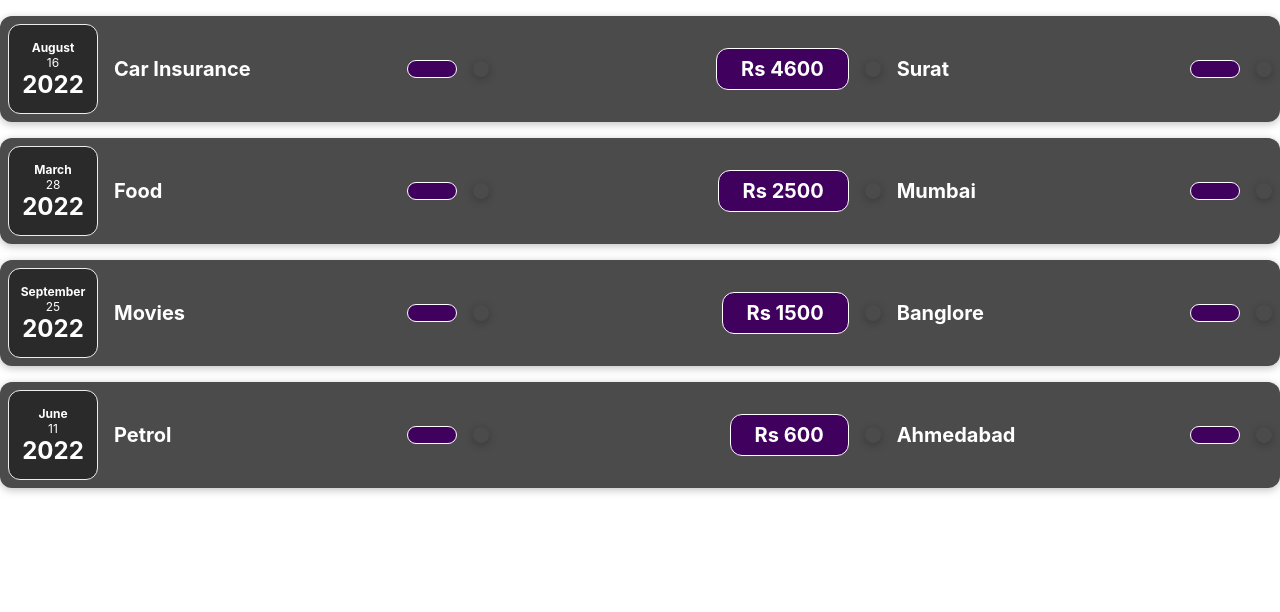
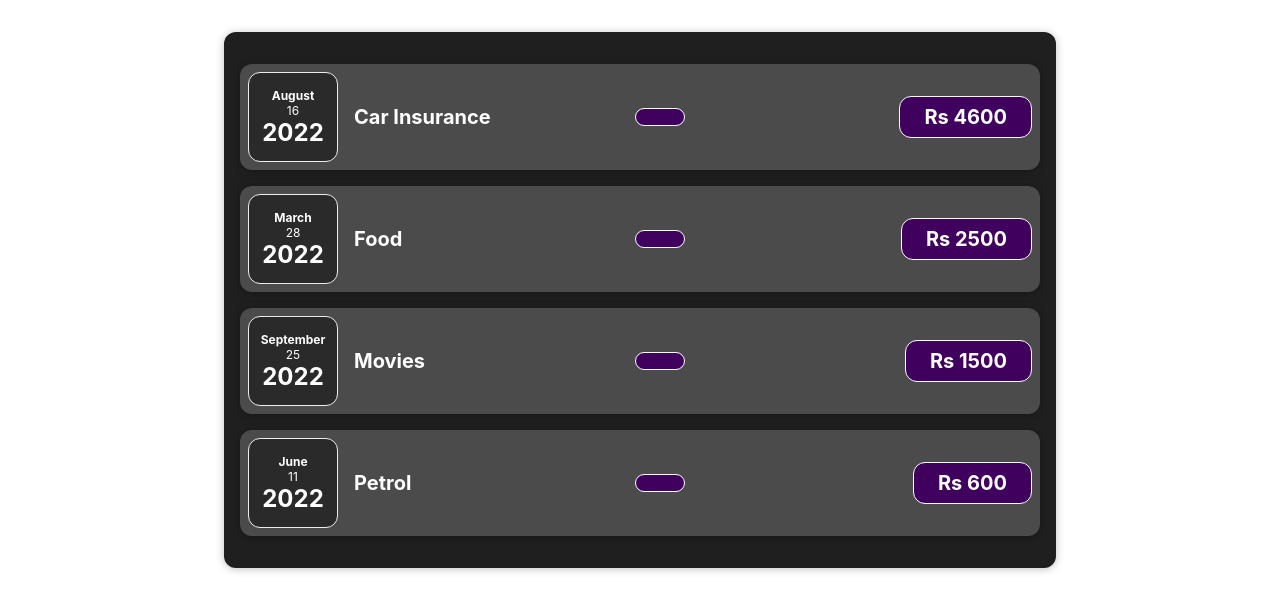
Before and after one commit to Ajay481/React-Tasks, a React (Create React App) app: page / in a window 1280 px wide. Shown: the top 612 px of the page. Built offline with nearby package versions, Linux system fonts and the light colour scheme.

Commit message:
File Structured

```diff
--- a/src/App.js
+++ b/src/App.js
@@ -1,82 +1,78 @@
-import "./components/ExpenseItem";
-import ExpenseItem from "./components/ExpenseItem";
+import "./Expenses/ExpenseItem";
+import Card from "./UI/Card";
+import ExpenseItem from "./Expenses/ExpenseItem";
 
-function App() {
+const App = () => {
   const expenses = [
     {
       id: "e1",
       title: "Car Insurance",
       amount: "Rs 4600",
       date: new Date(2022, 7, 16),
-      LocationofExpenditure: "Surat",
     },
     {
       id: "e2",
       title: "Food",
       amount: "Rs 2500",
       date: new Date(2022, 2, 28),
-      LocationofExpenditure: "Mumbai",
     },
     {
       id: "e3",
       title: "Movies",
       amount: "Rs 1500",
       date: new Date(2022, 8, 25),
-      LocationofExpenditure: "Banglore",
     },
     {
       id: "e4",
       title: "Petrol",
       amount: "Rs 600",
       date: new Date(2022, 5, 11),
-      LocationofExpenditure: "Ahmedabad",
     },
   ];
   return (
-    <div>
-      <div>
-        {expenses.map((item) => {
-          return (
-            <div>
+    // <div>
+    //   <div>
+    //     {expenses.map((item) => {
+    //       return (
+    //         <div>
+    //           <ExpenseItem
+    //             title={item.title}
+    //             amount={item.amount}
+    //             date={item.date}
+    //           ></ExpenseItem>
+    //         </div>
+    //       );
+    //     })}
+    //   </div>
+    // </div>
 
-                <ExpenseItem
-                  title={item.title}
-                  amount={item.amount}
-                  date={item.date}
-                  LocationofExpenditure={item.LocationofExpenditure}
-                ></ExpenseItem>
-
-            </div>
-          );
-        })}
-      </div>
-    </div>
+<Card className="expenses">
+ <ExpenseItem
+    title={expenses[0].title}
+    amount={expenses[0].amount}
+    date={expenses[0].date}
+    LocationofExpenditure={expenses[0].LocationofExpenditure}
+  ></ExpenseItem>
+  <ExpenseItem
+    title={expenses[1].title}
+    amount={expenses[1].amount}
+    date={expenses[1].date}
+    LocationofExpenditure={expenses[1].LocationofExpenditure}
+  ></ExpenseItem>
+  <ExpenseItem
+    title={expenses[2].title}
+    amount={expenses[2].amount}
+    date={expenses[2].date}
+    LocationofExpenditure={expenses[2].LocationofExpenditure}
+  ></ExpenseItem>
+  <ExpenseItem
+    title={expenses[3].title}
+    amount={expenses[3].amount}
+    date={expenses[3].date}
+    LocationofExpenditure={expenses[3].LocationofExpenditure}
+  ></ExpenseItem>
+  </Card>
   );
 }
 
-//  <ExpenseItem
-//     title={expenses[0].title}
-//     amount={expenses[0].amount}
-//     date={expenses[0].date}
-//     LocationofExpenditure={expenses[0].LocationofExpenditure}
-//   ></ExpenseItem>
-//   <ExpenseItem
-//     title={expenses[1].title}
-//     amount={expenses[1].amount}
-//     date={expenses[1].date}
-//     LocationofExpenditure={expenses[1].LocationofExpenditure}
-//   ></ExpenseItem>
-//   <ExpenseItem
-//     title={expenses[2].title}
-//     amount={expenses[2].amount}
-//     date={expenses[2].date}
-//     LocationofExpenditure={expenses[2].LocationofExpenditure}
-//   ></ExpenseItem>
-//   <ExpenseItem
-//     title={expenses[3].title}
-//     amount={expenses[3].amount}
-//     date={expenses[3].date}
-//     LocationofExpenditure={expenses[3].LocationofExpenditure}
-//   ></ExpenseItem> */
-
 export default App;
--- a/src/components/ExpenseDate.js
+++ b/src/Expenses/ExpenseDate.js
@@ -1,6 +1,6 @@
 import "./ExpenseDate.css";
 
-function ExpenseDate(props) {
+const ExpenseDate = (props) => {
   const month = props.date.toLocaleString("en-US", { month: "long" });
   const day = props.date.toLocaleString("en-US", { day: "2-digit" });
   const year = props.date.getFullYear();
--- a/src/components/ExpenseDetails.js
+++ b/src/Expenses/ExpenseDetails.js
@@ -1,15 +1,14 @@
 import "./ExpenseItem.css";
 
-function ExpenseDetails(props) {
+const ExpenseDetails = (props) => {
   const title = props.title;
   const amount = props.amount;
-  const LocationofExpenditure = props.LocationofExpenditure;
+
 
   return (
     <div className="expense-item__description">
       <h2>{title}</h2>
       <div className="expense-item__price">{amount}</div>
-      <div className="expense-item h2">{LocationofExpenditure}</div>
     </div>
   );
 }
--- /dev/null
+++ b/src/Expenses/ExpenseItem.css
@@ -0,0 +1,61 @@
+.expense-item {
+  display: flex;
+  justify-content: space-between;
+  align-items: center;
+  padding: 0.5rem;
+  margin: 1rem 0;
+  background-color: #4b4b4b;
+}
+
+.expense-item__description {
+  display: flex;
+  flex-direction: column;
+  gap: 1rem;
+  align-items: flex-end;
+  flex-flow: column-reverse;
+  justify-content: flex-start;
+  flex: 1;
+}
+
+.expense-item h2 {
+  color: #3a3a3a;
+  font-size: 1rem;
+  flex: 1;
+  margin: 0 1rem;
+  color: white;
+}
+
+.expense-item__price {
+  font-size: 1rem;
+  font-weight: bold;
+  color: white;
+  background-color: #40005d;
+  border: 1px solid white;
+  padding: 0.5rem;
+  border-radius: 12px;
+}
+.expenses {
+  padding: 1rem;
+  background-color: rgb(31, 31, 31);
+  margin: 2rem auto;
+  width: 50rem;
+  max-width: 95%;
+}
+
+@media (min-width: 580px) {
+  .expense-item__description {
+    flex-direction: row;
+    align-items: center;
+    justify-content: flex-start;
+    flex: 1;
+  }
+
+  .expense-item__description h2 {
+    font-size: 1.25rem;
+  }
+
+  .expense-item__price {
+    font-size: 1.25rem;
+    padding: 0.5rem 1.5rem;
+  }
+}
--- a/src/components/ExpenseItem.js
+++ b/src/Expenses/ExpenseItem.js
@@ -1,15 +1,15 @@
 import "./ExpenseItem.css";
+import Card from "../UI/Card";
 import ExpenseDate from "./ExpenseDate";
 import ExpenseDetails from "./ExpenseDetails";
 
-function ExpenseItem(props) {
+const ExpenseItem = (props) => {
   return (
-    <div className="expense-item">
+    <Card className="expense-item">
       <ExpenseDate date={props.date} />
       <ExpenseDetails title={props.title} />
       <ExpenseDetails amount={props.amount} />
-      <ExpenseDetails title={props.LocationofExpenditure} />
-    </div>
+    </Card>
   );
 }
 
--- /dev/null
+++ b/src/UI/Card.css
@@ -0,0 +1,4 @@
+.card {
+border-radius: 12px;
+box-shadow: 0 1px 8px rgba(0, 0, 0, 0.25);
+}
--- /dev/null
+++ b/src/UI/Card.js
@@ -0,0 +1,8 @@
+import './Card.css';
+
+const Card = (props) => {
+    const classes = 'card ' + props.className
+  return <div className={classes}>{props.children}</div>;
+}
+
+export default Card;
--- a/src/components/ExpenseItem.css
+++ /dev/null
@@ -1,56 +0,0 @@
-.expense-item {
-    display: flex;
-    justify-content: space-between;
-    align-items: center;
-    box-shadow: 0 2px 8px rgba(0, 0, 0, 0.25);
-    padding: 0.5rem;
-    margin: 1rem 0;
-    border-radius: 12px;
-    background-color: #4b4b4b;
-  }
-
-  .expense-item__description {
-    display: flex;
-    flex-direction: column;
-    gap: 1rem;
-    align-items: flex-end;
-    flex-flow: column-reverse;
-    justify-content: flex-start;
-    flex: 1;
-  }
-
-  .expense-item h2 {
-    color: #3a3a3a;
-    font-size: 1rem;
-    flex: 1;
-    margin: 0 1rem;
-    color: white;
-  }
-
-  .expense-item__price {
-    font-size: 1rem;
-    font-weight: bold;
-    color: white;
-    background-color: #40005d;
-    border: 1px solid white;
-    padding: 0.5rem;
-    border-radius: 12px;
-  }
-
-  @media (min-width: 580px) {
-    .expense-item__description {
-      flex-direction: row;
-      align-items: center;
-      justify-content: flex-start;
-      flex: 1;
-    }
-
-    .expense-item__description h2 {
-      font-size: 1.25rem;
-    }
-
-    .expense-item__price {
-      font-size: 1.25rem;
-      padding: 0.5rem 1.5rem;
-    }
-  }
```
Also changed, not shown: src/Expenses/ExpenseDate.css (renamed from src/components/ExpenseDate.css).
